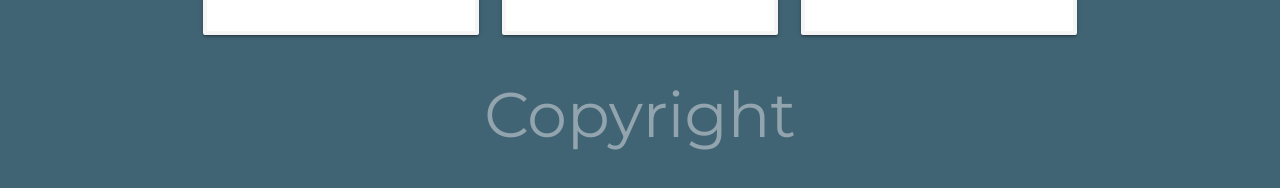
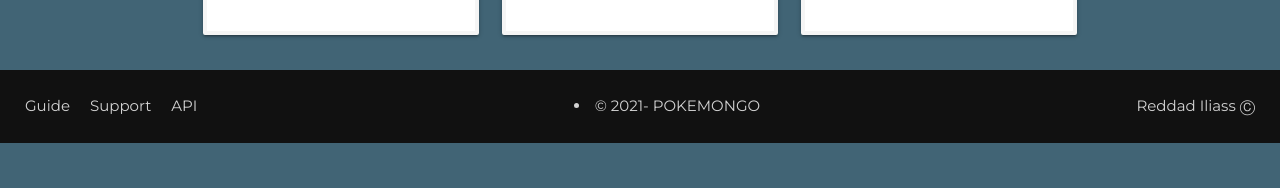
Before and after one commit to iliasReddad/ng-pokemon-app, an Angular app: page /pokemons in a window 1280 px wide. Shown: the part 824-1012 px from the top of the page. Built offline with nearby package versions, Linux system fonts and the light colour scheme.

Commit message:
UPDATE FOOTER

```diff
--- a/src/app/app.component.html
+++ b/src/app/app.component.html
@@ -8,7 +8,18 @@
 <router-outlet>  </router-outlet>
 
 
-<h1 class="center"> Copyright </h1>
+<div class="Container">
+  <div class="Wrapper">
+    <ul class="List">
+      <li class="ListItem">Guide</li>
+      <li class="ListItem">Support</li>
+        <li class="ListItem">API</li>
+    </ul>
+    <li class="ListItem">© 2021- POKEMONGO</li>
+
+    <span class="Copyright">Reddad Iliass Ⓒ</span>
+  </div>
+</div>
 
 
 
--- a/src/app/app.component.ts
+++ b/src/app/app.component.ts
@@ -1,9 +1,10 @@
 import { Component  } from '@angular/core';
+import './footer.css';
 
 @Component({
   selector: 'app-root',
   templateUrl:'app.component.html' ,
-  styles: []
+  styleUrls: ['footer.css']
 })
 
 
--- /dev/null
+++ b/src/app/footer.css
@@ -0,0 +1,36 @@
+.Container  {
+    height: 10%;
+    background-color: #111;
+    color: lightgray;
+}
+
+.Wrapper  {
+    padding: 25px;
+    display: flex;
+    justify-content: space-between;
+    @media only screen and (max-width: 480px) {
+      padding: 10px;
+    }
+}
+
+.List  {
+    padding: 0;
+  margin: 0;
+  list-style: none;
+  display: flex;
+}
+
+.ListItem  {
+    margin-right: 20px;
+  @media only screen and (max-width: 480px) {
+    margin-right: 10px;
+    font-size: 14px;
+  }
+}
+
+
+.Copyright  {
+    @media only screen and (max-width: 480px) {
+        font-size: 14px;
+      }
+}
```
